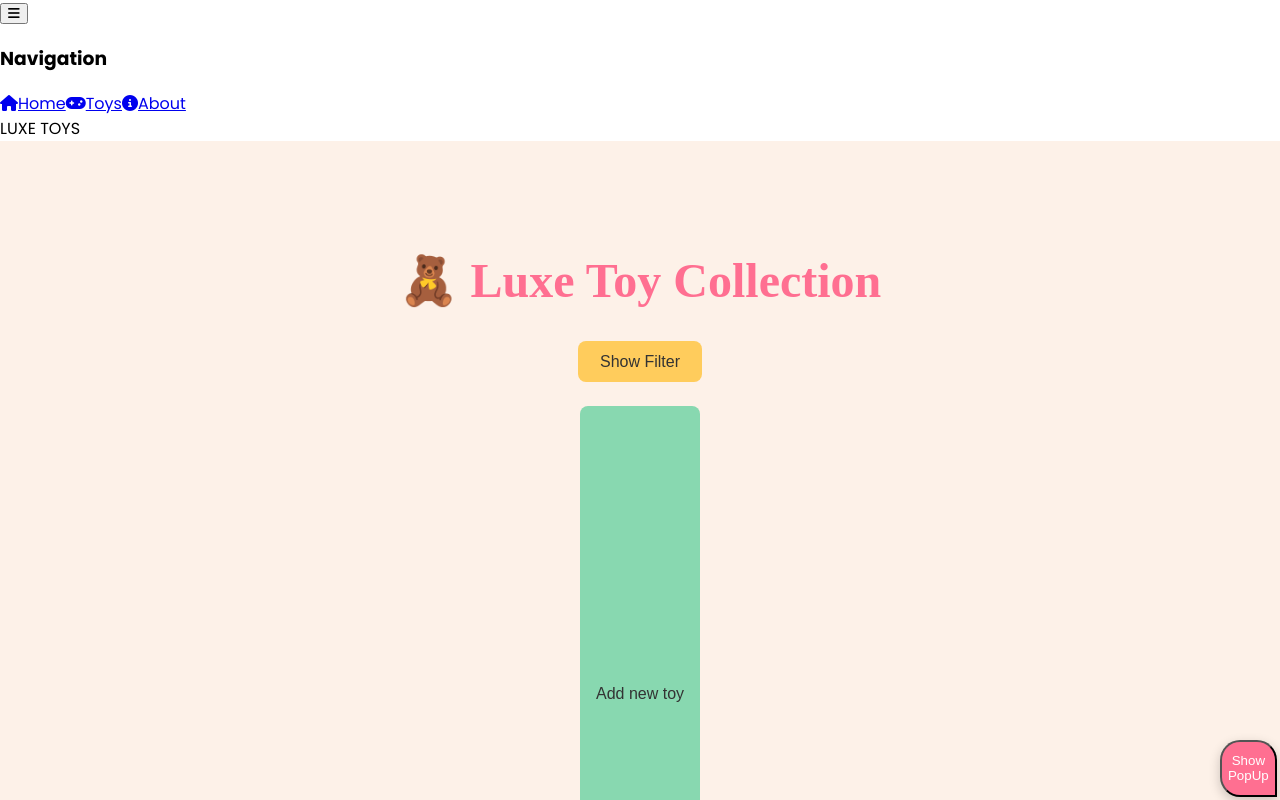
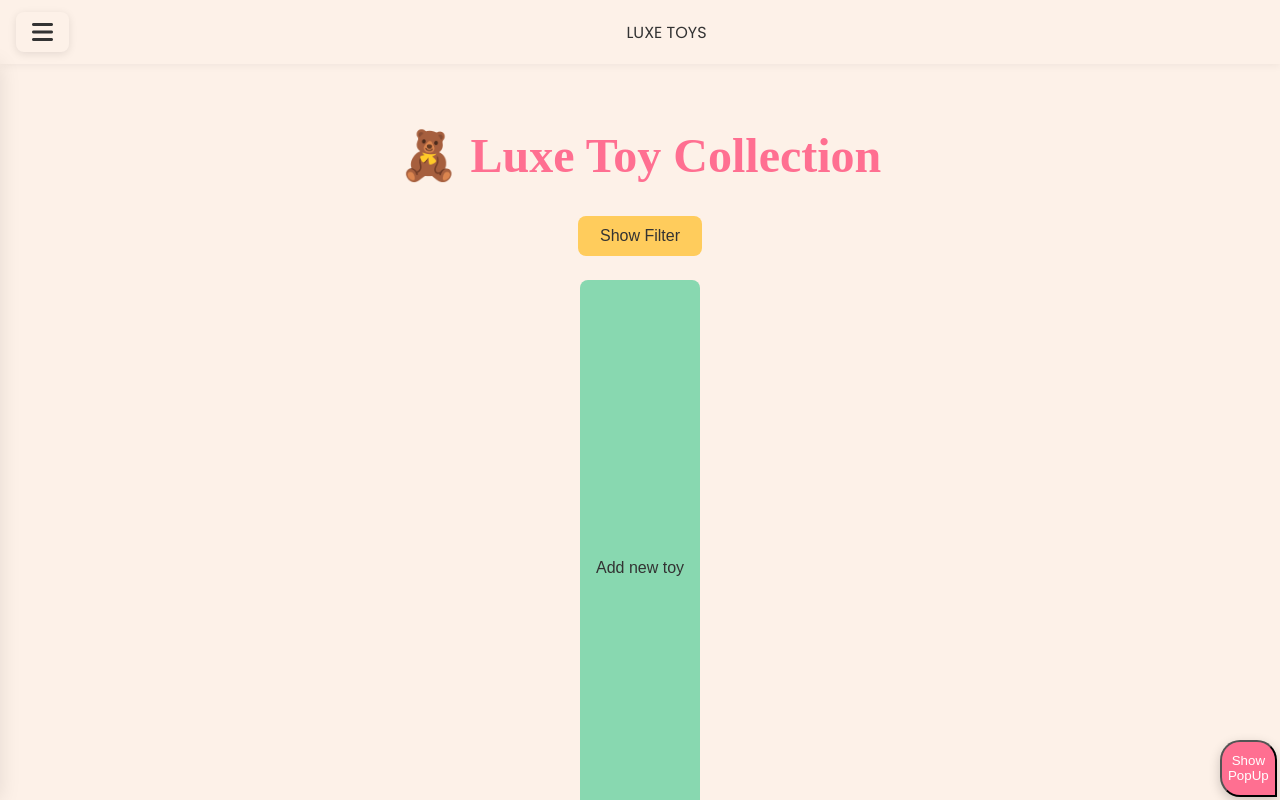
Before and after one commit to nevo0309/mistertoy-frontend, a React (Vite) app: page /toy in a window 1280 px wide. Shown: the top 800 px of the page. Built offline with nearby package versions, Linux system fonts and the light colour scheme; no server answers.

Commit message:
Fix typo

```diff
--- a/src/assets/main.css
+++ b/src/assets/main.css
@@ -3,6 +3,8 @@
 @import './style/setup/vars.css';
 
 /*CMPS*/
+@import './style/cmps/SideBar.css';
+@import './style/cmps/AppHeader.css';
 @import './style/cmps/Map.css';
 @import './style/cmps/Chat.css';
 @import './style/cmps/Popup.css';
@@ -16,3 +18,4 @@
 @import './style/pages/ToyIndex.css';
 @import './style/pages/ToyDetails.css';
 @import './style/pages/About.css';
+@import './style/pages/Home.css';
--- a/src/assets/style/pages/ToyIndex.css
+++ b/src/assets/style/pages/ToyIndex.css
@@ -1,5 +1,5 @@
 .toy-index {
-  padding: 4rem 2rem;
+  padding: 1rem 2rem;
   background-color: var(--color-bg);
   min-height: 100vh;
   display: flex;
--- a/src/pages/About.jsx
+++ b/src/pages/About.jsx
@@ -17,7 +17,7 @@ export function About() {
       })
   }, [])
 
-  if (!apiKey) return <div className="about-loading">Loading map...</div>
+  if (!apiKey) return <div className="about-loading">Loading..</div>
 
   return (
     <section className="about-layout">
--- a/src/root-cmp.jsx
+++ b/src/root-cmp.jsx
@@ -1,13 +1,14 @@
 import { BrowserRouter as Router } from 'react-router'
 import { Route, Routes } from 'react-router-dom'
 import { Provider } from 'react-redux'
-import { store } from './store/store'
-import { ToyIndex } from './pages/toyIndex'
-import { AppHeader } from './cmps/AppHeader'
-import { UserMsg } from './cmps/UserMsg'
-import { ToyEdit } from './pages/ToyEdit'
-import { ToyDetails } from './pages/ToyDetails'
-import { About } from './pages/About'
+import { store } from './store/store.js'
+import { ToyIndex } from './pages/toyIndex.jsx'
+import { AppHeader } from './cmps/AppHeader.jsx'
+import { UserMsg } from './cmps/UserMsg.jsx'
+import { ToyEdit } from './pages/ToyEdit.jsx'
+import { ToyDetails } from './pages/ToyDetails.jsx'
+import { About } from './pages/About.jsx'
+import { Home } from './pages/Home.jsx'
 
 export function App() {
   return (
@@ -18,6 +19,7 @@ export function App() {
           <AppHeader />
           <main className="main-layout">
             <Routes>
+              <Route element={<Home />} path="/" />
               <Route element={<About />} path="/about" />
               <Route element={<ToyIndex />} path="/toy" />
               <Route element={<ToyDetails />} path="/toy/detail/:toyId" />
```
